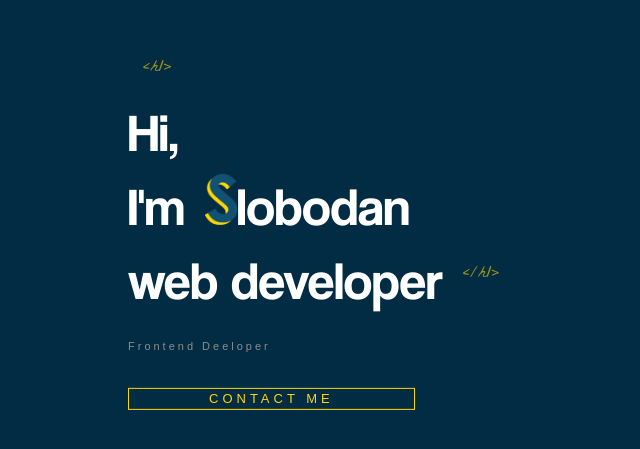
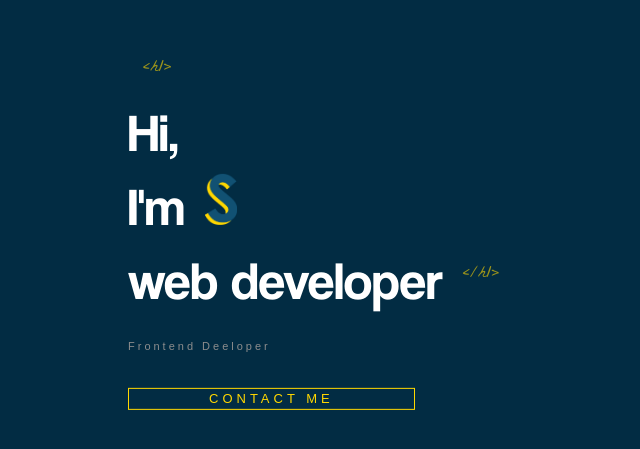
Before and after one commit to KeiranBrown1301/keiran-portfolio-react, a React (Create React App) app: page / in a window 1280 px wide. Shown: the part 147-596 px from the top of the page, without its empty margins (0-640 px from the left). Built offline with nearby package versions, Linux system fonts and the light colour scheme.

Commit message:
Added animated letters class to homepage component

```diff
--- a/src/components/Home/Home.js
+++ b/src/components/Home/Home.js
@@ -3,6 +3,7 @@ import LogoTitle from '../../assets/images/logo-s.png'
 import './home.scss'
 import { Link } from 'react-router-dom'
 import { useState } from 'react'
+import AnimatedLetters from '../AnimatedLetters/AnimatedLetters'
 
 function Home() {
   const {letterClass, setLetterClass} = useState('text-animate')
@@ -15,7 +16,11 @@ function Home() {
         <h1>
           Hi, <br /> I'm
           <img src={LogoTitle} alt="the developer" />
-          lobodan
+          <AnimatedLetters
+            letterClass={letterClass}
+            strArray={nameArray}
+            idx={15}
+            />
           <br />
           web developer
         </h1>
```
